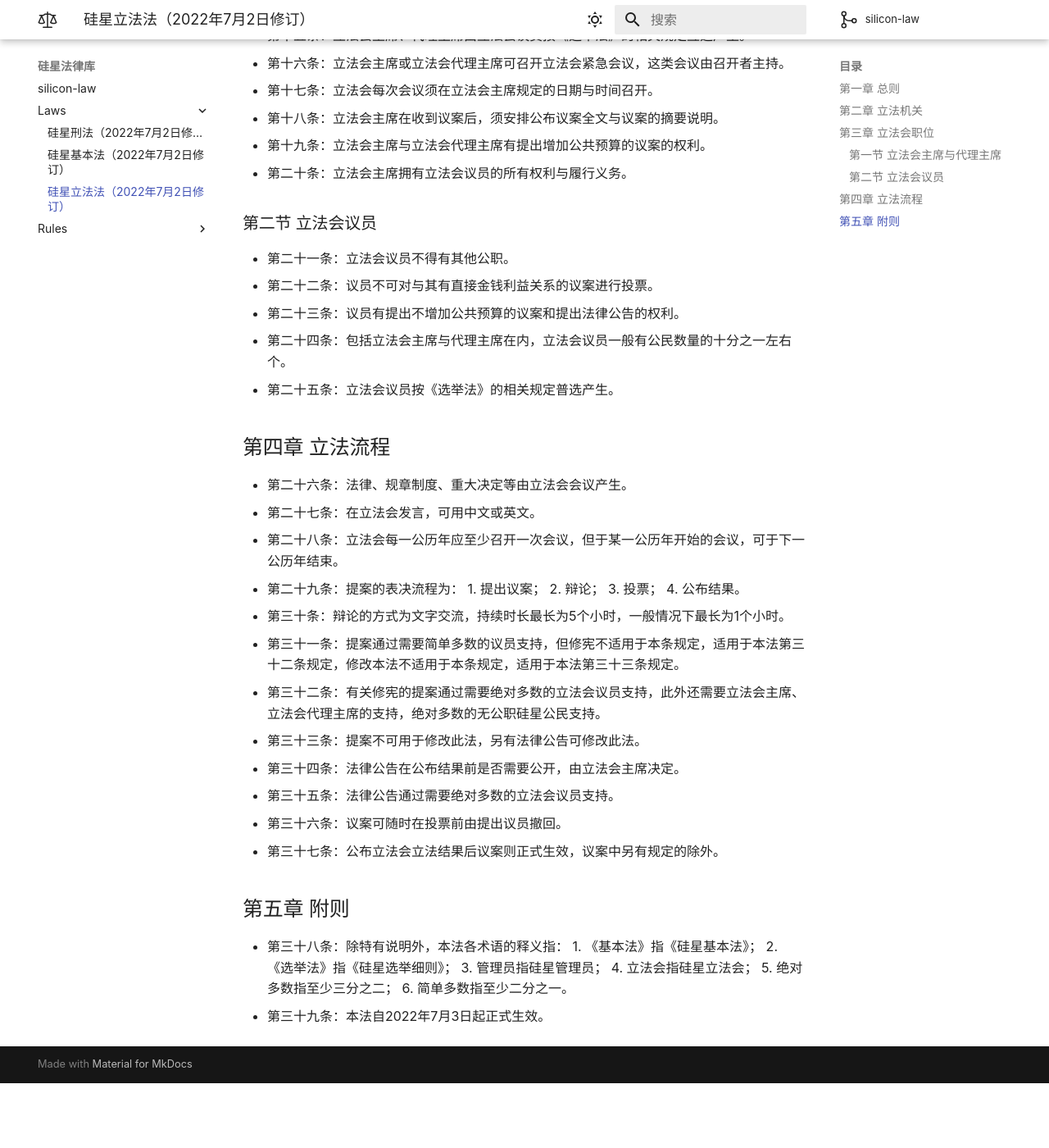
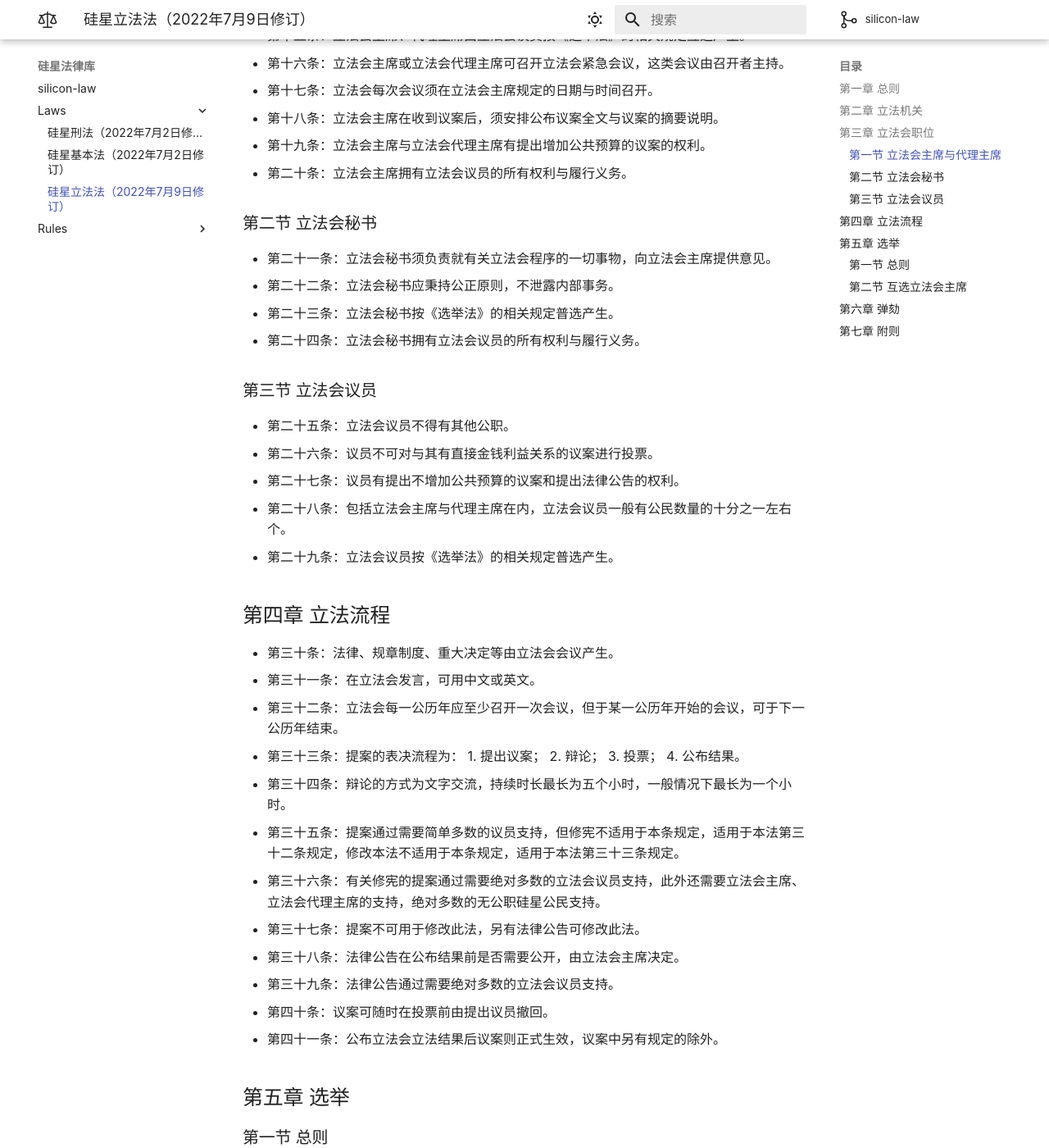
Before and after one commit to silicon-star-united-government/silicon-law, an MkDocs documentation site: the page built from docs/laws/硅星立法法.md, in a window 1280 px wide and 1400 px high, scrolled down 1061 px. Shown: the whole window at 82% size. Built offline with MkDocs 1.6.1 and Material for MkDocs 9.7.7, drawn with Linux system fonts in a browser that asks for light colours; comment, search, counter and statistics services are not loaded; before the commit the page ends 2382 px from its top, so only the background shows below that; some of the changed text lies outside the part shown.

Commit message:
Update 硅星立法法.md

```diff
--- a/docs/laws/硅星立法法.md
+++ b/docs/laws/硅星立法法.md
@@ -1,4 +1,4 @@
-# 硅星立法法（2022年7月2日修订）
+# 硅星立法法（2022年7月9日修订）
 ## 第一章 总则
 * 第一条：为规范星内立法流程，强化星内法治体系，保证《基本法》中的各项自由与立法独立，特制定此法。
 * 第二条：所有法律的制定、修改、与废止，适用此法。
@@ -13,13 +13,14 @@
 		3. 决定立法时间。
 * 第八条：立法会行使以下职权：
 		1. 根据本法规定并依照法定程序制定、修改和废除法律；
-		2. 审核、通过财政预算；
-		3. 批准公共开支；
-		4. 就任何有关公共利益问题进行辩论；
-		5. 在行使上述各项职权时，如有需要，可号召有关人士出席。
+		2. 决定星球重大事务；
+		3. 审核、通过财政预算；
+		4. 批准公共开支；
+		5. 就任何有关公共利益问题进行辩论；
+		6. 在行使上述各项职权时，如有需要，可号召有关人士出席。
 * 第九条：立法会成员若有以下情况，由立法会主席宣告其丧失成员资格：
 		1. 因严重疾病无力执行职务；
-		2. 未得到星主同意，连续二个月不出现而无合理解释者；
+		2. 未得到立法会主席同意，连续二个月不出现而无合理解释者；
 		3. 丧失或放弃公民身份者；
 		4. 犯有刑事罪行者。
 * 第十条：在绝对多数的非立法会成员或立法会成员要求下，立法会应解散。
@@ -37,35 +38,65 @@
 * 第十八条：立法会主席在收到议案后，须安排公布议案全文与议案的摘要说明。
 * 第十九条：立法会主席与立法会代理主席有提出增加公共预算的议案的权利。
 * 第二十条：立法会主席拥有立法会议员的所有权利与履行义务。
-### 第二节 立法会议员
-* 第二十一条：立法会议员不得有其他公职。
-* 第二十二条：议员不可对与其有直接金钱利益关系的议案进行投票。
-* 第二十三条：议员有提出不增加公共预算的议案和提出法律公告的权利。
-* 第二十四条：包括立法会主席与代理主席在内，立法会议员一般有公民数量的十分之一左右个。
-* 第二十五条：立法会议员按《选举法》的相关规定普选产生。
+### 第二节 立法会秘书
+* 第二十一条：立法会秘书须负责就有关立法会程序的一切事物，向立法会主席提供意见。
+* 第二十二条：立法会秘书应秉持公正原则，不泄露内部事务。
+* 第二十三条：立法会秘书按《选举法》的相关规定普选产生。
+* 第二十四条：立法会秘书拥有立法会议员的所有权利与履行义务。
+### 第三节 立法会议员
+* 第二十五条：立法会议员不得有其他公职。
+* 第二十六条：议员不可对与其有直接金钱利益关系的议案进行投票。
+* 第二十七条：议员有提出不增加公共预算的议案和提出法律公告的权利。
+* 第二十八条：包括立法会主席与代理主席在内，立法会议员一般有公民数量的十分之一左右个。
+* 第二十九条：立法会议员按《选举法》的相关规定普选产生。
 ## 第四章 立法流程
-* 第二十六条：法律、规章制度、重大决定等由立法会会议产生。
-* 第二十七条：在立法会发言，可用中文或英文。
-* 第二十八条：立法会每一公历年应至少召开一次会议，但于某一公历年开始的会议，可于下一公历年结束。
-* 第二十九条：提案的表决流程为：
+* 第三十条：法律、规章制度、重大决定等由立法会会议产生。
+* 第三十一条：在立法会发言，可用中文或英文。
+* 第三十二条：立法会每一公历年应至少召开一次会议，但于某一公历年开始的会议，可于下一公历年结束。
+* 第三十三条：提案的表决流程为：
 		1. 提出议案；
 		2. 辩论；
 		3. 投票；
 		4. 公布结果。
-* 第三十条：辩论的方式为文字交流，持续时长最长为5个小时，一般情况下最长为1个小时。
-* 第三十一条：提案通过需要简单多数的议员支持，但修宪不适用于本条规定，适用于本法第三十二条规定，修改本法不适用于本条规定，适用于本法第三十三条规定。
-* 第三十二条：有关修宪的提案通过需要绝对多数的立法会议员支持，此外还需要立法会主席、立法会代理主席的支持，绝对多数的无公职硅星公民支持。
-* 第三十三条：提案不可用于修改此法，另有法律公告可修改此法。
-* 第三十四条：法律公告在公布结果前是否需要公开，由立法会主席决定。
-* 第三十五条：法律公告通过需要绝对多数的立法会议员支持。
-* 第三十六条：议案可随时在投票前由提出议员撤回。
-* 第三十七条：公布立法会立法结果后议案则正式生效，议案中另有规定的除外。
-## 第五章 附则
-* 第三十八条：除特有说明外，本法各术语的释义指：
+* 第三十四条：辩论的方式为文字交流，持续时长最长为五个小时，一般情况下最长为一个小时。
+* 第三十五条：提案通过需要简单多数的议员支持，但修宪不适用于本条规定，适用于本法第三十二条规定，修改本法不适用于本条规定，适用于本法第三十三条规定。
+* 第三十六条：有关修宪的提案通过需要绝对多数的立法会议员支持，此外还需要立法会主席、立法会代理主席的支持，绝对多数的无公职硅星公民支持。
+* 第三十七条：提案不可用于修改此法，另有法律公告可修改此法。
+* 第三十八条：法律公告在公布结果前是否需要公开，由立法会主席决定。
+* 第三十九条：法律公告通过需要绝对多数的立法会议员支持。
+* 第四十条：议案可随时在投票前由提出议员撤回。
+* 第四十一条：公布立法会立法结果后议案则正式生效，议案中另有规定的除外。
+## 第五章 选举
+### 第一节 总则
+* 第四十二条：此章为《选举法》中有关本立法会的规定的解释与扩充，冲突之处以本章为准。
+* 第四十三条：所有立法会议员均默认拥有选举权与被选举权，选举中不可贿赂、作弊。
+* 第四十四条：选举采用记名投票。
+### 第二节 互选立法会主席
+* 第四十五条：立法会秘书负责进行立法会主席的选举。
+* 第四十六条：立法会秘书不得泄露选举票数及相关信息。
+* 第四十七条：立法会秘书须于选举开始前三日提醒立法会议员投票。
+* 第四十八条：立法会议员应于选举日进行投票，但议员有权弃权。
+* 第四十九条：立法会议员有权放弃被选举权，须于投票前一天通知立法会秘书，并由立法会秘书通知所有人。
+* 第五十条：选举日后一日，立法会秘书公布结果并宣布票数最多者当选，票数第二多者当选代理主席。
+* 第五十一条：如在投票中有候选人获相同最高票数，则积分高者当选，积分第二高者当选代理主席。
+* 第五十二条：如在投票中有候选人获相同最高票数且积分相等，则报名时间早者当选。
+## 第六章 弹劾
+* 第五十三条：简单多数的立法会议员或大于1/3的非立法会议员的支持下，开始弹劾程序。
+* 第五十四条：被弹劾对象须是立法会成员。
+* 第五十五条：被弹劾对象在开始弹劾后五天内拥有要求答辩的权利，否则视为放弃答辩。
+* 第五十六条：要求答辩的请求必被接受。
+* 第五十七条：弹劾时间由被弹劾对象决定，但最长到弹劾开始后的第七天。
+* 第五十八条：被弹劾对象在答辩时拥有证明自己无罪的权利和在答辩结束前回答他人有关此事的质疑的义务。
+* 第五十九条：在弹劾时被弹劾对象的职务暂停。
+* 第六十条：在答辩结束或被弹劾对象未要求答辩且拥有要求答辩权利的时间过去后，进行全民投票，持续一天。
+* 第六十一条：若投票时简单多数的公民支持弹劾，则除职被弹劾对象，否则恢复被弹劾对象的职务。
+* 第六十二条：每两月最多一次，每半年最多两次，每年最多三次对同一成员的弹劾。
+## 第七章 附则
+* 第六十三条：除特有说明外，本法各术语的释义指：
 		1. 《基本法》指《硅星基本法》；
 		2. 《选举法》指《硅星选举细则》；
 		3. 管理员指硅星管理员；
 		4. 立法会指硅星立法会；
 		5. 绝对多数指至少三分之二；
 		6. 简单多数指至少二分之一。
-* 第三十九条：本法自2022年7月3日起正式生效。
+* 第六十四条：本法自**时间另定**起正式生效。
```
